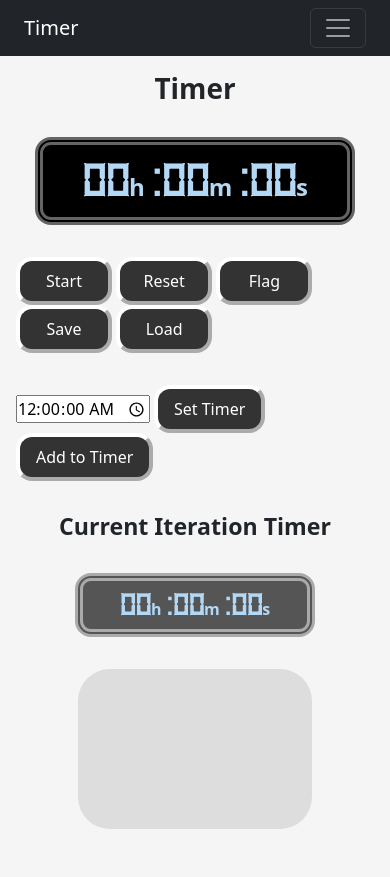
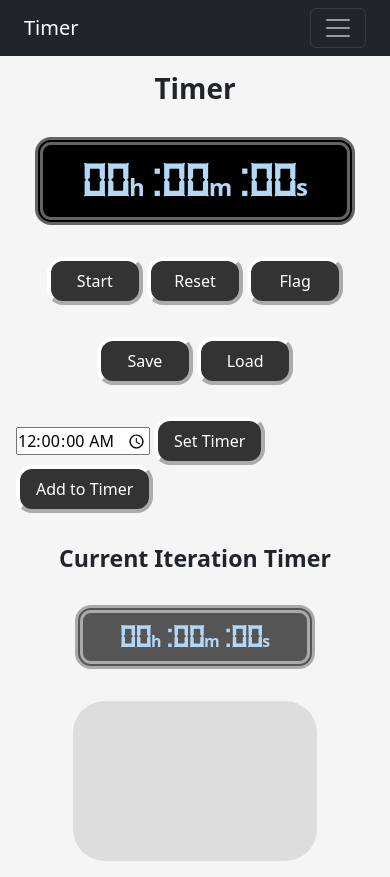
Before and after one commit to joaoxn/timer, a plain HTML site: page index.html in a window 390 px wide. Before the commit the page ends 845 px from the top, so only its background shows below. Drawn offline with nearby package versions, Linux system fonts and the light colour scheme.

Commit message:
responsive screen resizing

```diff
--- a/index.html
+++ b/index.html
@@ -45,8 +45,8 @@
             </ul>
         </div>
     </nav>
-
-    <main>
+    <div id="body-content">
+        <main class="section-content">
             <h1 class="bold">Timer</h1>
             <div class="display-timer">
                 <span id="time" class="bold">
@@ -56,9 +56,12 @@
                 </span>
             </div>
             <div class="buttons">
-            <button class="main-timer-button" id="resume-button" type="button" onclick="resumeSwitch()">Start</button>
+                <button class="main-timer-button" id="resume-button" type="button"
+                    onclick="resumeSwitch()">Start</button>
                 <button class="main-timer-button" type="button" onclick="reset()">Reset</button>
                 <button class="main-timer-button" type="button" onclick="flag()">Flag</button>
+            </div>
+            <div class="buttons">
                 <button class="main-timer-button" type="button" onclick="save()">Save</button>
                 <button class="main-timer-button" type="button" onclick="load()">Load</button>
             </div>
@@ -67,6 +70,8 @@
                 <button class="main-timer-button" type="button" onclick="editTimer('set')">Set Timer</button>
                 <button class="main-timer-button" type="button" onclick="editTimer('add')">Add to Timer</button>
             </div>
+        </main>
+        <section class="section-content">
             <h3 class="bold">Current Iteration Timer</h3>
             <div id="display-last-flag" class="display-timer">
                 <span id="time-last-flag" class="bold">
@@ -76,7 +81,8 @@
                 </span>
             </div>
             <div id="flags"></div>
-    </main>
+        </section>
+    </div>
     <script src="https://cdn.jsdelivr.net/npm/bootstrap@5.3.3/dist/js/bootstrap.bundle.min.js"
         integrity="sha384-YvpcrYf0tY3lHB60NNkmXc5s9fDVZLESaAA55NDzOxhy9GkcIdslK1eN7N6jIeHz"
         crossorigin="anonymous"></script>
--- a/style.css
+++ b/style.css
@@ -27,14 +27,21 @@ body {
     overflow-x: hidden;
 }
 
-main {
+#body-content {
+    display: flex;
+    justify-content: center;
+    flex-wrap: wrap;
+}
+
+.section-content {
+    min-width: 50vw;
     display: flex;
     flex-direction: column;
     justify-content: center;
     align-items: center;
 }
 
-main > * {
+.section-content > * {
     margin: 1rem;
 }
 
@@ -129,7 +136,7 @@ button:active {
 }
 
 #flags {
-    width: 60vw;
+    width: 80%;
     height: 10rem;
     display: flex;
     flex-direction: row;
```
Also changed, not shown: 1 other file. Lines whose indentation alone changed are shown as unchanged.
